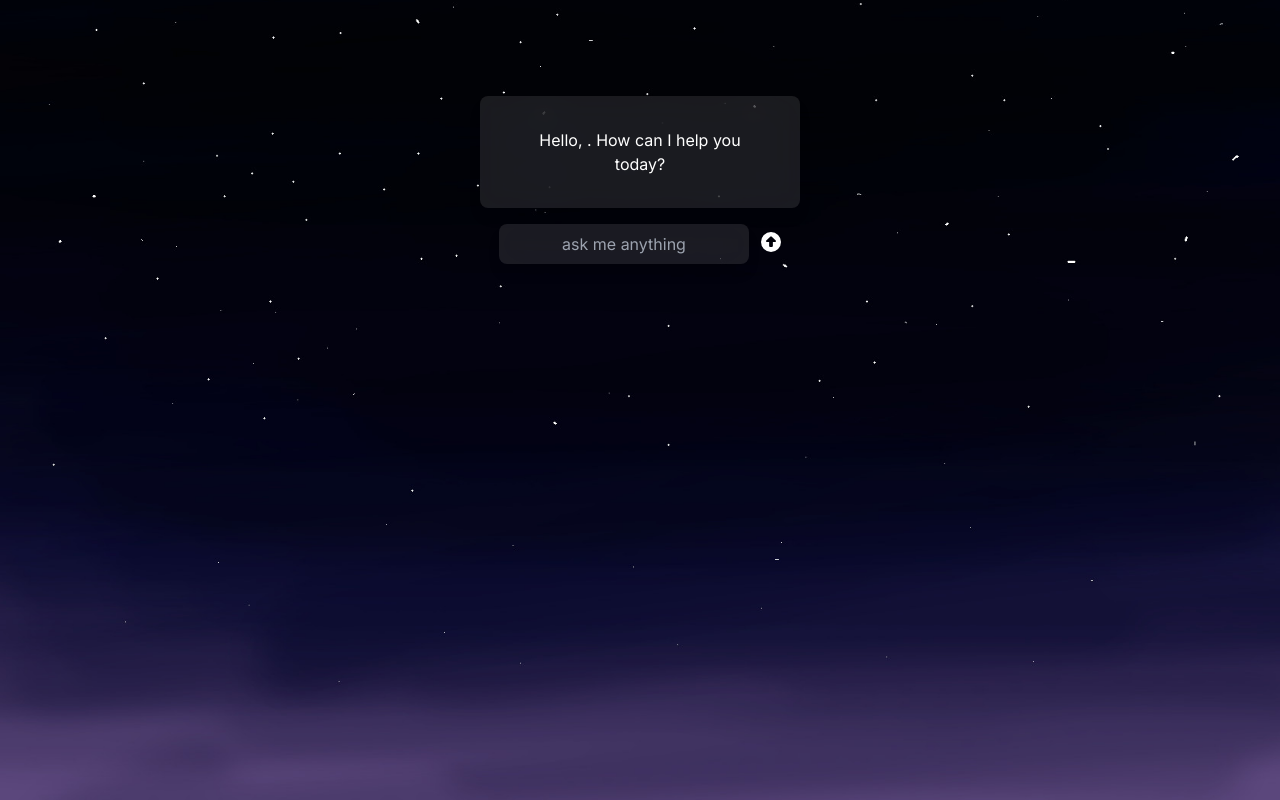
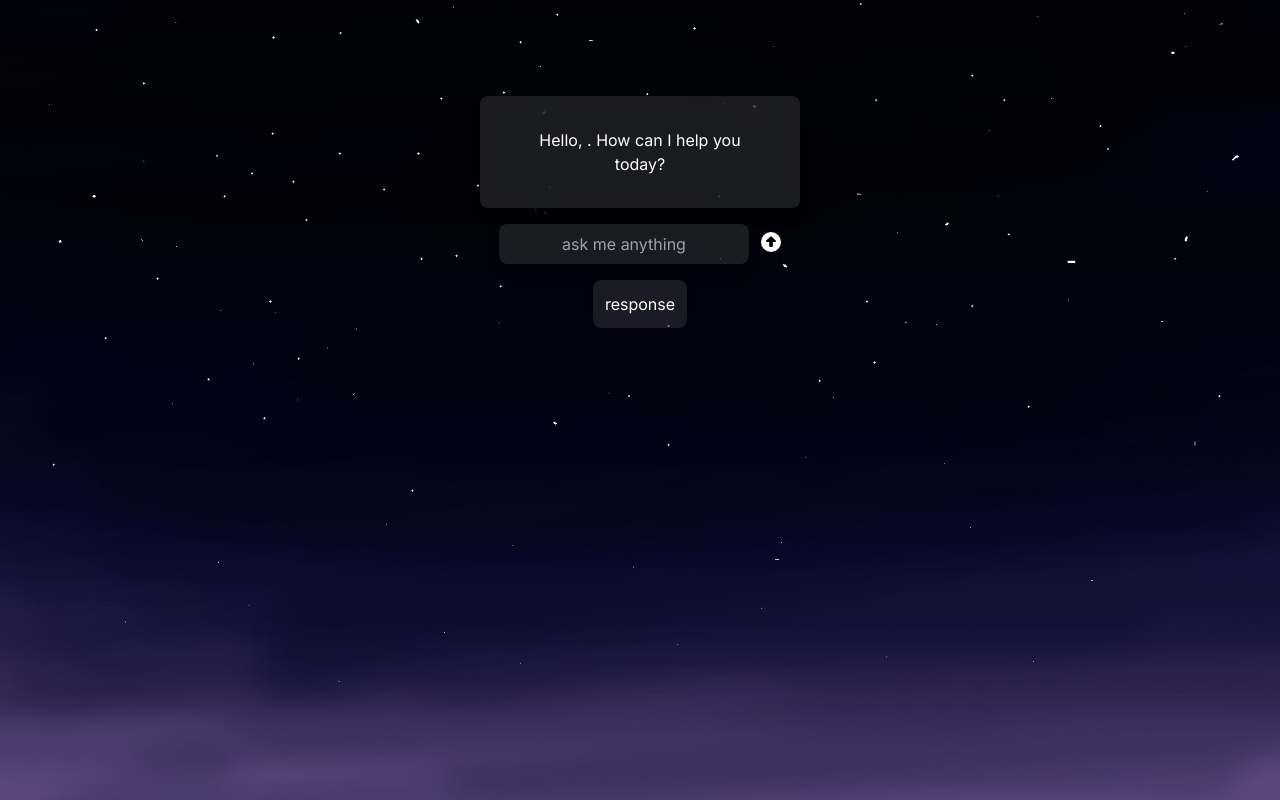
Before and after one commit to sophiawilliams16/AMA-CLI-Application, a React (Vite) app in the folder client/: page /ask in a window 1280 px wide. Built offline with nearby package versions, Linux system fonts and the light colour scheme.

Commit message:
response container

```diff
--- a/client/src/pages/Ask.jsx
+++ b/client/src/pages/Ask.jsx
@@ -41,10 +41,13 @@ const Ask = ({name, setName}) => {
                 onChange={(e) => setPrompt(e.target.value)}
                 required
                 />
-           <IconButton variant="rounded bg-[#333333] hover:shadow-[#333333]/20 focus:shadow-[#333333]/20 active:shadow-[#333333]/10" onClick={submitPrompt}>
+           <IconButton className="rounded hover:shadow-[#333333]/20 focus:shadow-[#333333]/20 active:shadow-[#333333]/10" onClick={submitPrompt}>
                 <FontAwesomeIcon
                     icon={faArrowAltCircleUp} className="text-white size-5 mt-2 ml-3"/>
             </IconButton>
+        </div>
+        <div className='max-w-xs bg-white bg-opacity-10 rounded-lg bg-clip-padding backdrop-filter backdrop-blur-lg p-3 m-4 shadow-lg mx-auto text-center'>
+            <div>response</div>
         </div>
     </section>
     )
--- a/client/src/pages/Hello.jsx
+++ b/client/src/pages/Hello.jsx
@@ -46,7 +46,7 @@ const Hello = () => {
                     onChange={handleNameChange}
                     required
                 />
-                <IconButton variant="rounded bg-[#333333] hover:shadow-[#333333]/20 focus:shadow-[#333333]/20 active:shadow-[#333333]/10" onClick={saveName}>
+                <IconButton className="rounded hover:shadow-[#333333]/20 focus:shadow-[#333333]/20 active:shadow-[#333333]/10" onClick={saveName}>
                     <FontAwesomeIcon icon={faArrowAltCircleUp} className="text-white size-5 mt-2 ml-3" />
                 </IconButton>
             </div>
```
